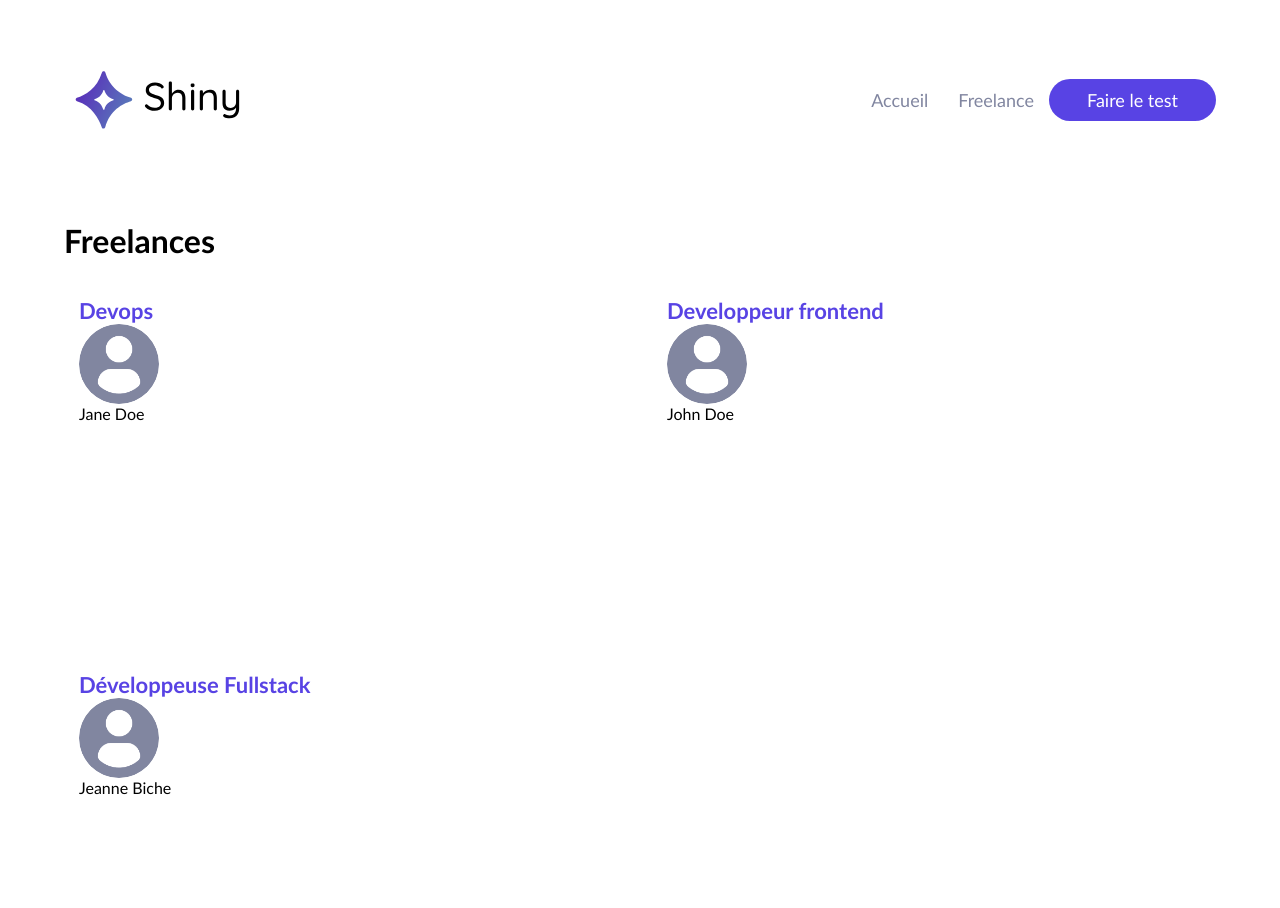
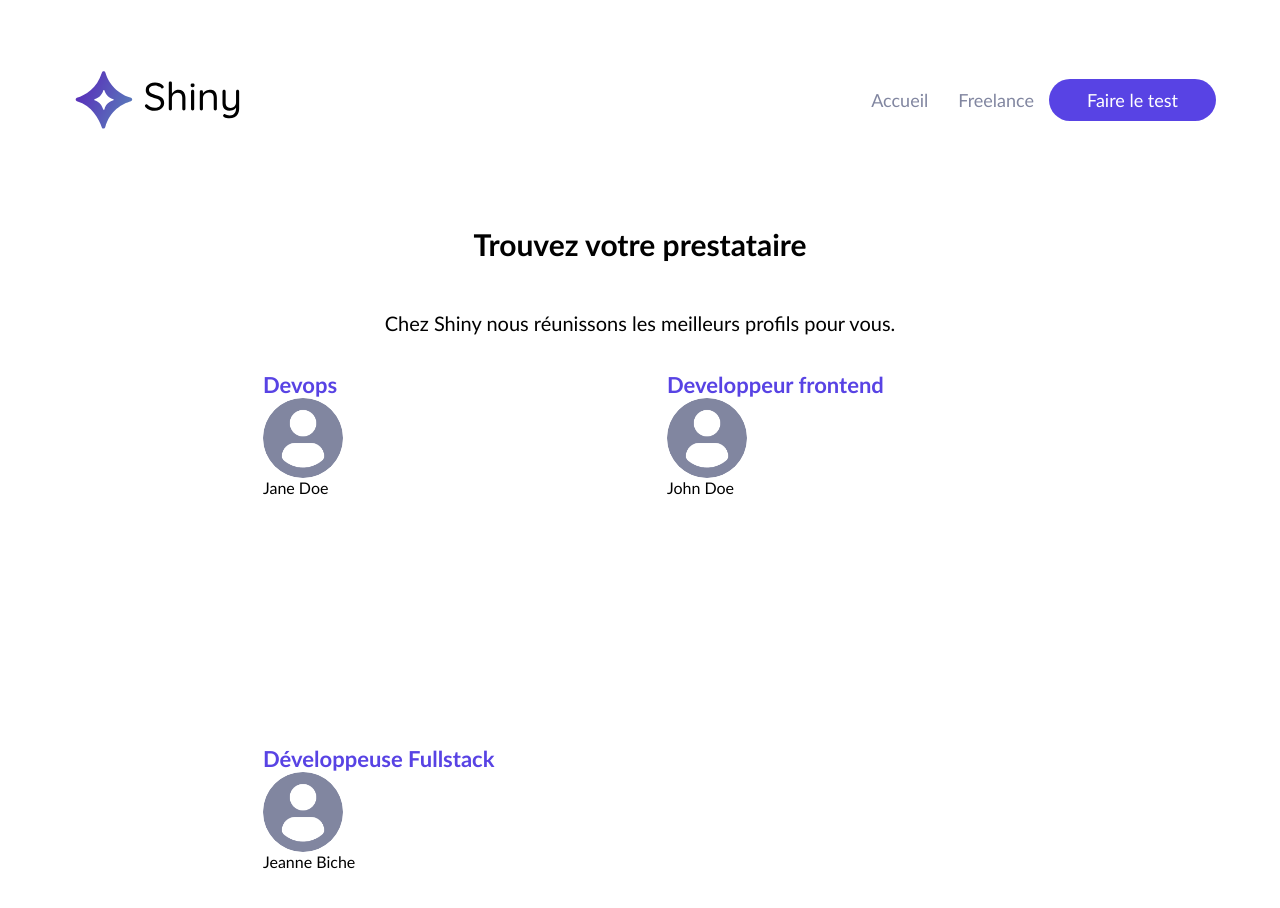
Before and after one commit to DevWeb13/shiny-agency, a React (Create React App) app: page /freelances in a window 1280 px wide. Shown: the top 908 px of the page. Built offline with nearby package versions, Linux system fonts and the light colour scheme.

Commit message:
feat: :lipstick: Freelances
adds text above cards

```diff
--- a/src/components/Header/index.jsx
+++ b/src/components/Header/index.jsx
@@ -2,14 +2,13 @@ import React from 'react';
 import styled from 'styled-components';
 import { StyledLink } from './../../utils/style/Atoms';
 import Logo from '../../assets/Logo.svg';
-
-export const headerHeight = '12.5rem';
+import { variables } from './../../utils/style/variables';
 
 const StyledHeader = styled.header`
   display: flex;
   justify-content: space-between;
   align-items: center;
-  height: ${headerHeight};
+  height: ${variables.headerHeight};
 `;
 
 function Header() {
--- a/src/index.jsx
+++ b/src/index.jsx
@@ -1,5 +1,4 @@
 import React from 'react';
-// import ReactDOM from 'react-dom';
 import { createRoot } from 'react-dom/client';
 import { BrowserRouter as Router, Route, Routes } from 'react-router-dom';
 import './index.css';
--- a/src/pages/Freelances/index.jsx
+++ b/src/pages/Freelances/index.jsx
@@ -2,13 +2,6 @@ import React from 'react';
 import Card from '../../components/Card';
 import DefaultPicture from '../../assets/profile.png';
 import styled from 'styled-components';
-
-const CardsContainer = styled.div`
-  display: grid;
-  gap: 24px;
-  grid-template-rows: 350px 350px;
-  grid-template-columns: repeat(2, 1fr);
-`;
 
 const freelanceProfiles = [
   {
@@ -28,10 +21,36 @@ const freelanceProfiles = [
   },
 ];
 
+const FreelancesContainer = styled.main`
+  display: flex;
+  flex-direction: column;
+  align-items: center;
+`;
+
+const FreelancesH2 = styled.h2`
+  line-height: 39.75px;
+  font-size: 30px;
+`;
+
+const FreelanceP = styled.p`
+  font-size: 20px;
+  line-height: 26.5px;
+`;
+
+const CardsContainer = styled.div`
+  display: grid;
+  gap: 24px;
+  grid-template-rows: 350px 350px;
+  grid-template-columns: repeat(2, 1fr);
+`;
+
 const Freelances = () => {
   return (
-    <div>
-      <h1>Freelances</h1>
+    <FreelancesContainer>
+      <FreelancesH2>Trouvez votre prestataire</FreelancesH2>
+      <FreelanceP>
+        Chez Shiny nous réunissons les meilleurs profils pour vous.
+      </FreelanceP>
       <CardsContainer>
         {freelanceProfiles.map((profile, index) => (
           <Card
@@ -42,7 +61,7 @@ const Freelances = () => {
           />
         ))}
       </CardsContainer>
-    </div>
+    </FreelancesContainer>
   );
 };
 
```
